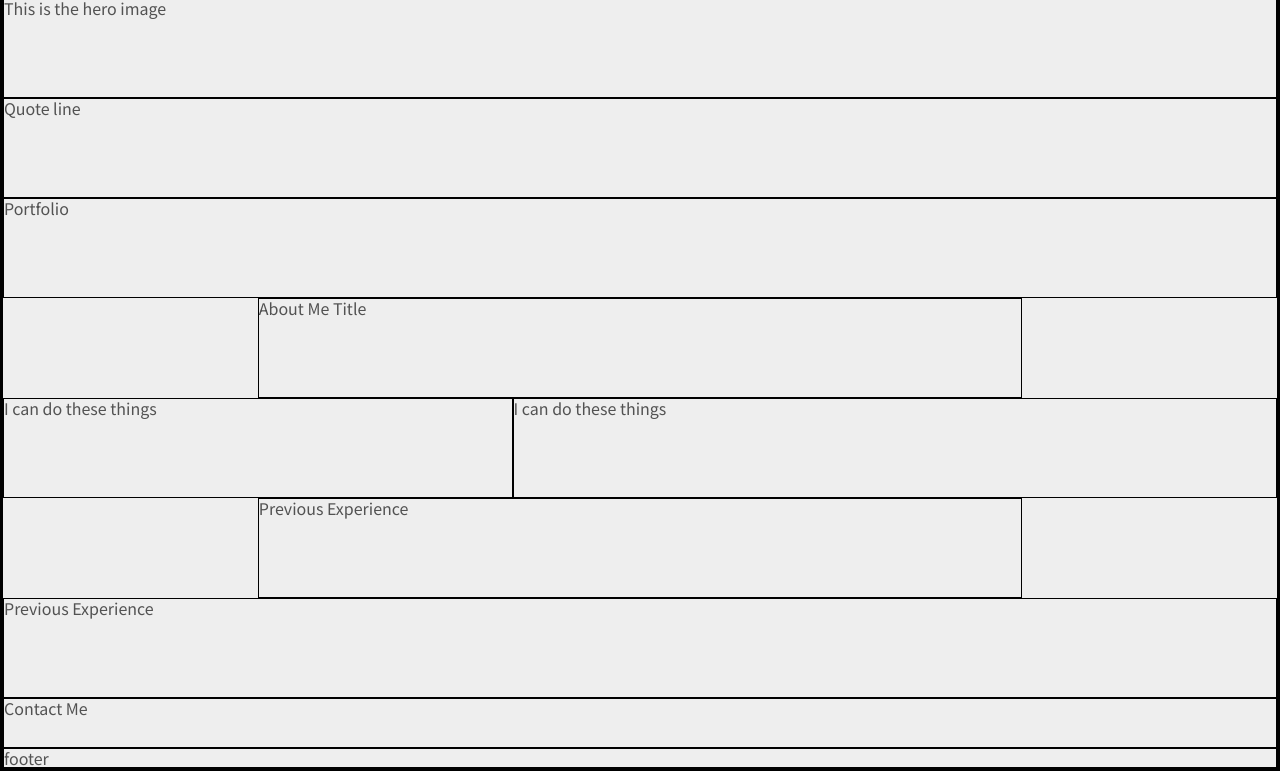
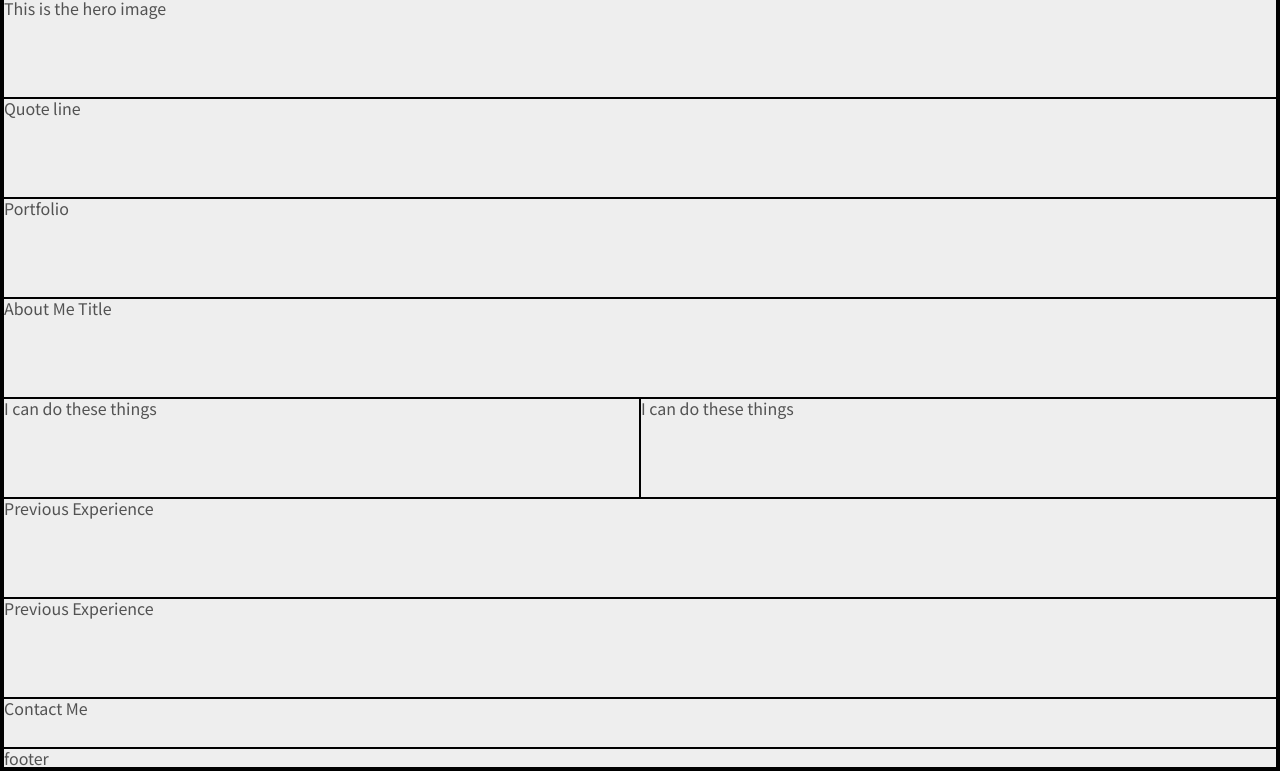
Before and after one commit to ctocco/claudio-portfolio, a plain HTML site: page html/website-okt2018.html in a window 1280 px wide. Shown: the part 45-816 px from the top of the page. Drawn offline with Linux system fonts and the light colour scheme.

Commit message:
end of day push

```diff
--- a/css/website-okt2018.scss
+++ b/css/website-okt2018.scss
@@ -56,15 +56,15 @@ body {
 
     .content {
         display: grid;
-        grid-template-columns: repeat(5, [col] 1fr);
+        grid-template-columns: repeat(4, [col] 1fr);
         grid-template-rows: repeat(7, [row] 100px) 50px;
         grid-template-areas:
             "headerName headerName headerName headerName headerName"
             "hero hero hero hero hero"
             "portfolio portfolio portfolio portfolio portfolio"
-            ". about-me about-me about-me ."
+            "about-me about-me about-me about-me about-me"
             "about-text about-text about-skills about-skills about-skills"
-            ". resume-title resume-title resume-title ."
+            "resume-title resume-title resume-title resume-title resume-title"
             "resume resume resume resume resume"
             "contact contact contact contact contact"
             "footer footer footer footer footer";
```
Also changed, not shown: css/website-okt2018.css, 1 other file.
